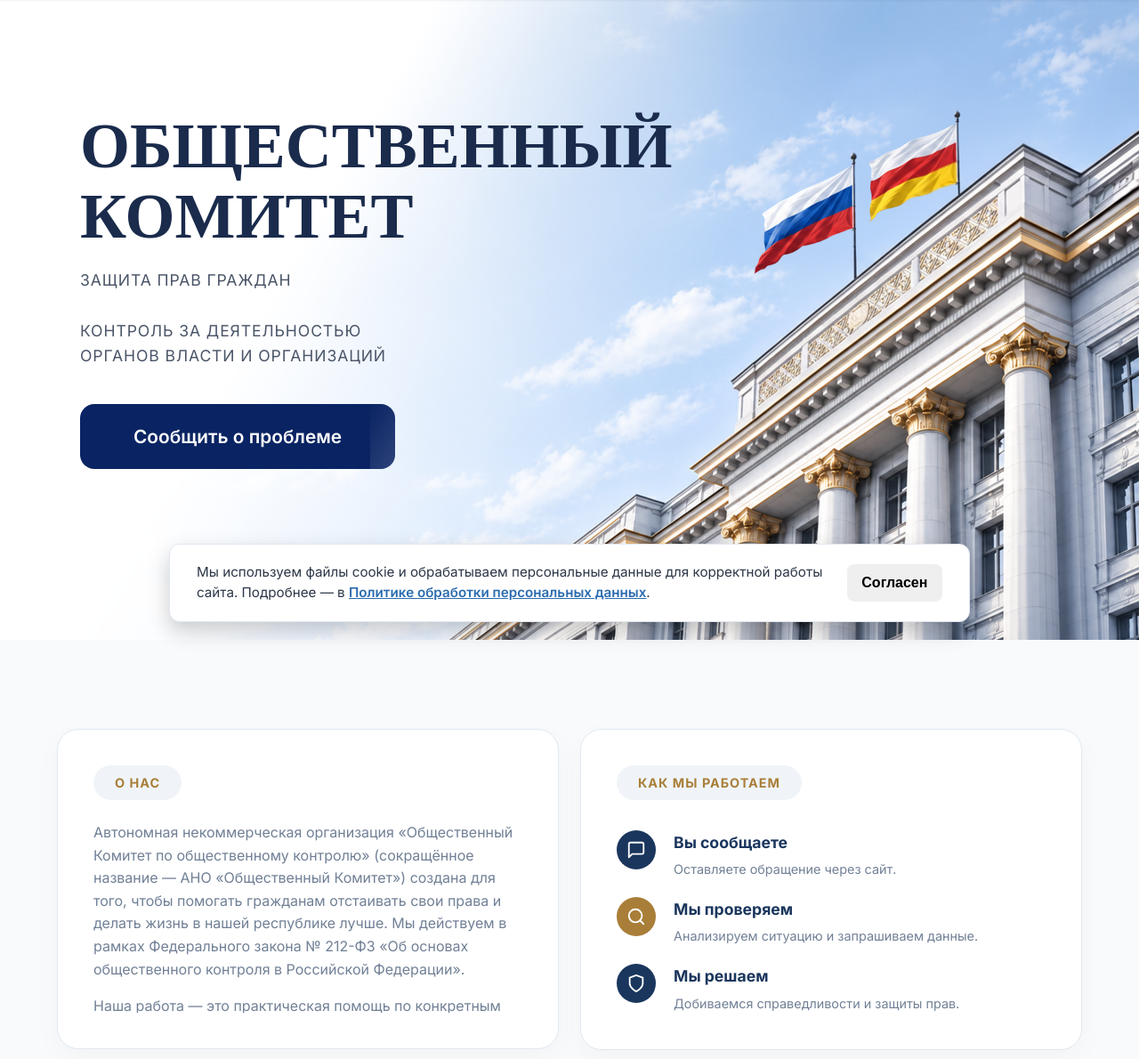
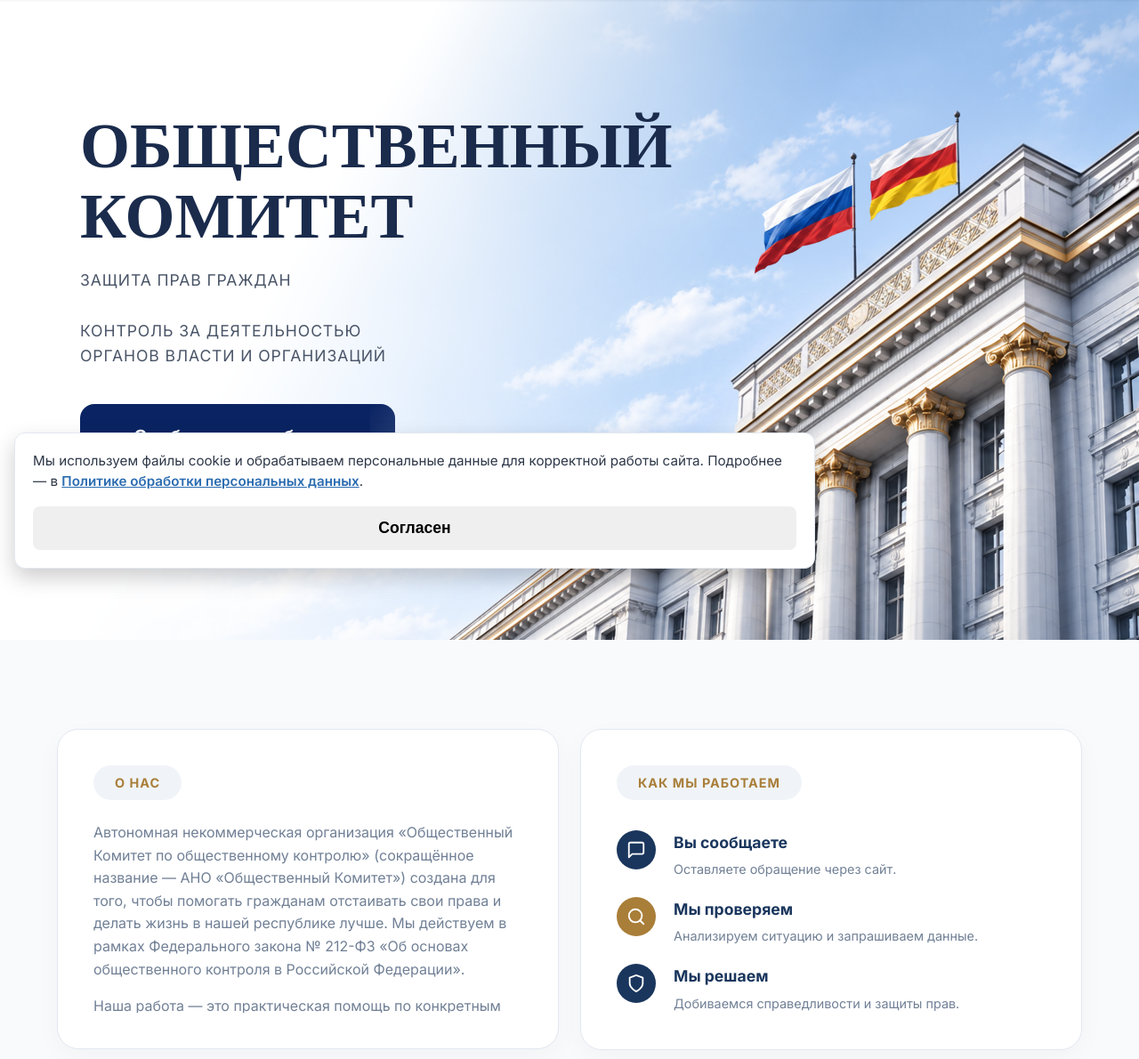
Before and after one commit to TimurKochenov01/control, a Django app: page / in a window 1280 px wide. Shown: the part 81-1271 px from the top of the page at 89% size. Run offline with Django 5.2, Linux system fonts and the light colour scheme; data comes from the database, SQL or seed files in the repository.

Commit message:
мобильный coockie banner исправление

```diff
--- a/static/css/base.css
+++ b/static/css/base.css
@@ -585,6 +585,25 @@ p { margin-bottom: 16px; }
 
   body { padding-bottom: 70px; }
 }
+  /* --- МОБИЛЬНЫЙ COOKIE-БАННЕР --- */
+  #cookie-banner {
+    flex-direction: column !important; /* Текст и кнопка встанут друг под другом */
+    align-items: stretch !important;   /* Растягиваем элементы на всю ширину */
+    gap: 16px !important;              /* Расстояние между текстом и кнопкой */
+    padding: 20px !important;          /* Чуть увеличим внутренние отступы */
+    bottom: 80px !important;           /* Поднимаем баннер выше нижнего меню */
+    width: calc(100% - 32px) !important; /* Оставляем отступы по бокам */
+    left: 16px !important;
+    transform: none !important;
+  }
+
+  /* Кнопка на всю ширину */
+  #cookie-accept {
+    width: 100% !important;
+    padding: 14px !important;
+    font-size: 1.1rem !important;
+    margin: 0 !important;
+  }
 
 /* Скрываем мобильное меню на ПК */
 @media (min-width: 769px) {
```
